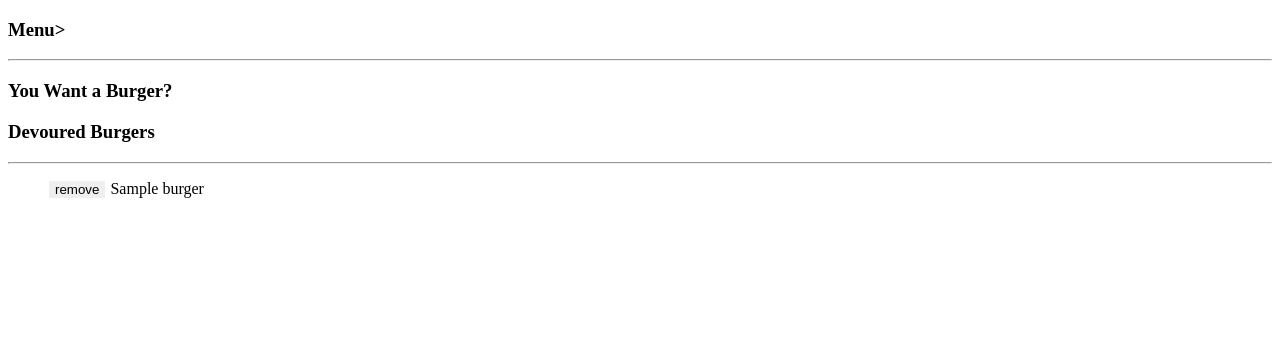
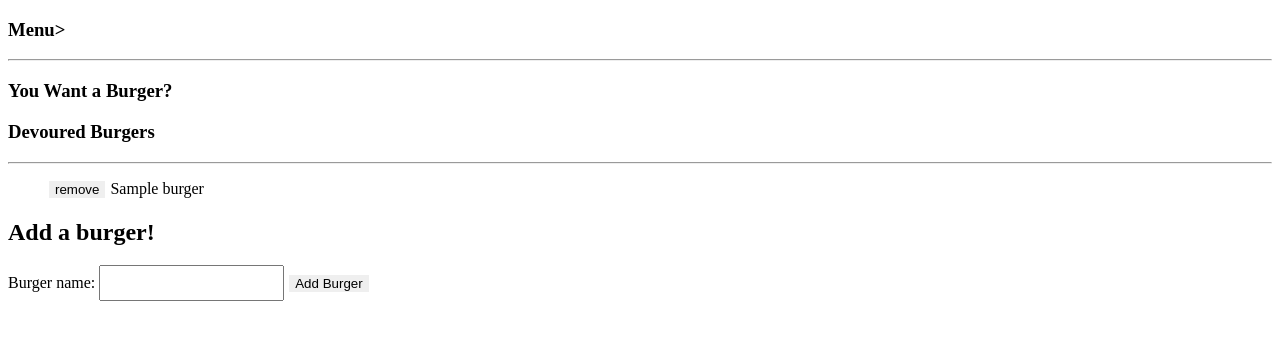
Before and after one commit to tylerphopho/Burger, a Node project: template views/index.handlebars in a window 1280 px wide. Shown: the top 340 px of the page. Run offline with Node 20 templates, Linux system fonts and the light colour scheme; the template is opened without the code that fills it: most values are stand-ins (such as "Sample title", 1, 10 or a date in 2020).

Commit message:
finsihed handlebars layout

```diff
--- a/views/index.handlebars
+++ b/views/index.handlebars
@@ -39,5 +39,18 @@
             </ul>
         </div>
 
+        <div class="col-md-12">
+            <h2 class="text-center text-white">Add a burger!</h2>
+            <div class="row d-flex justify-content-center">
+                <form class="create-form">
+                    <div class="form-group">
+                        <label for="burg" class="text-white">Burger name:</label>
+                        <input type="text" id="burg" name="name" style="height: 30px;">
+                        <button type="submit" class="btn btn-success" style="border: solid white 1px;">Add Burger</button>
+                    </div>
+                </form>
+            </div>
+
+        </div>
     </div>
 </div>
```
